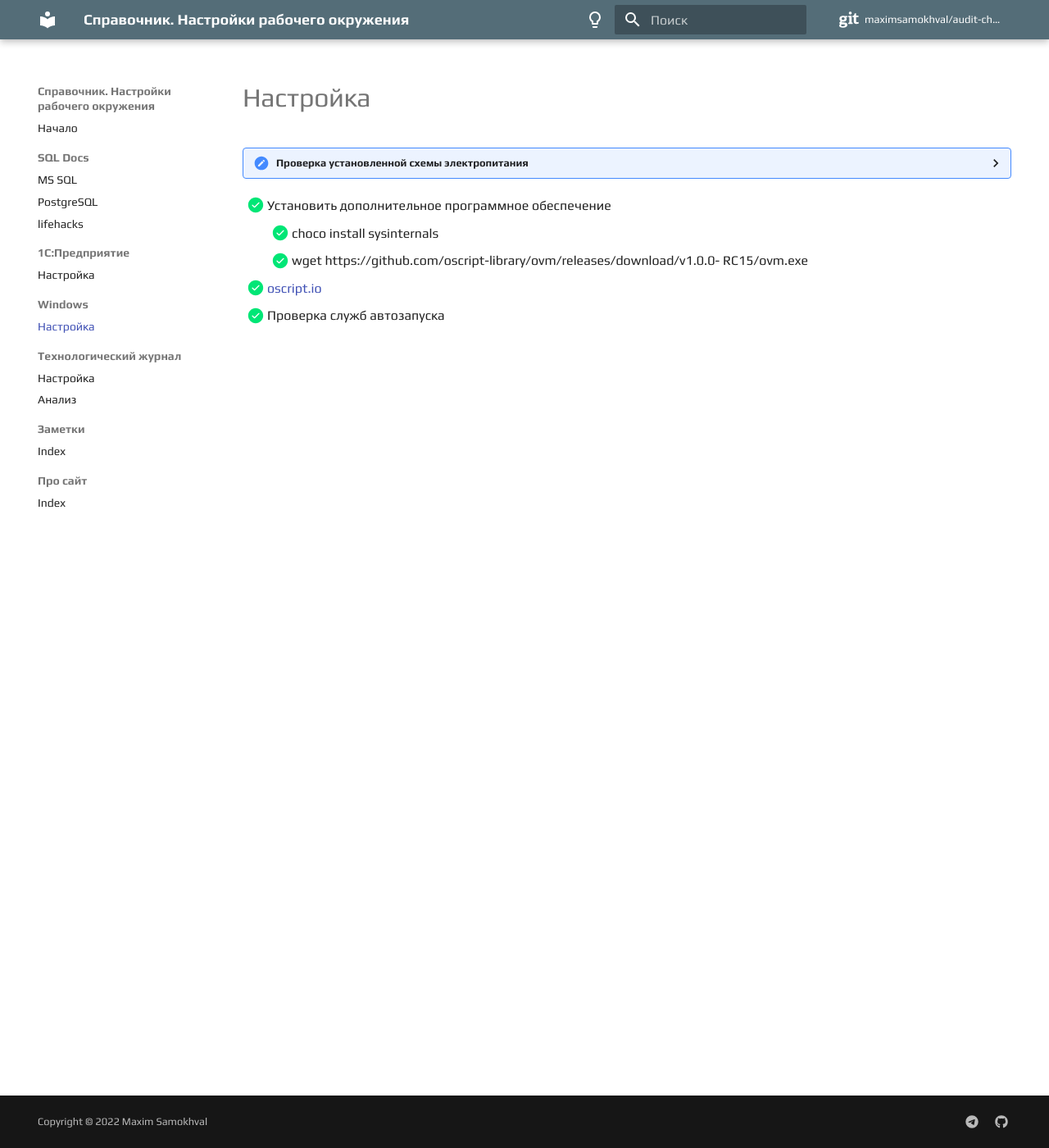
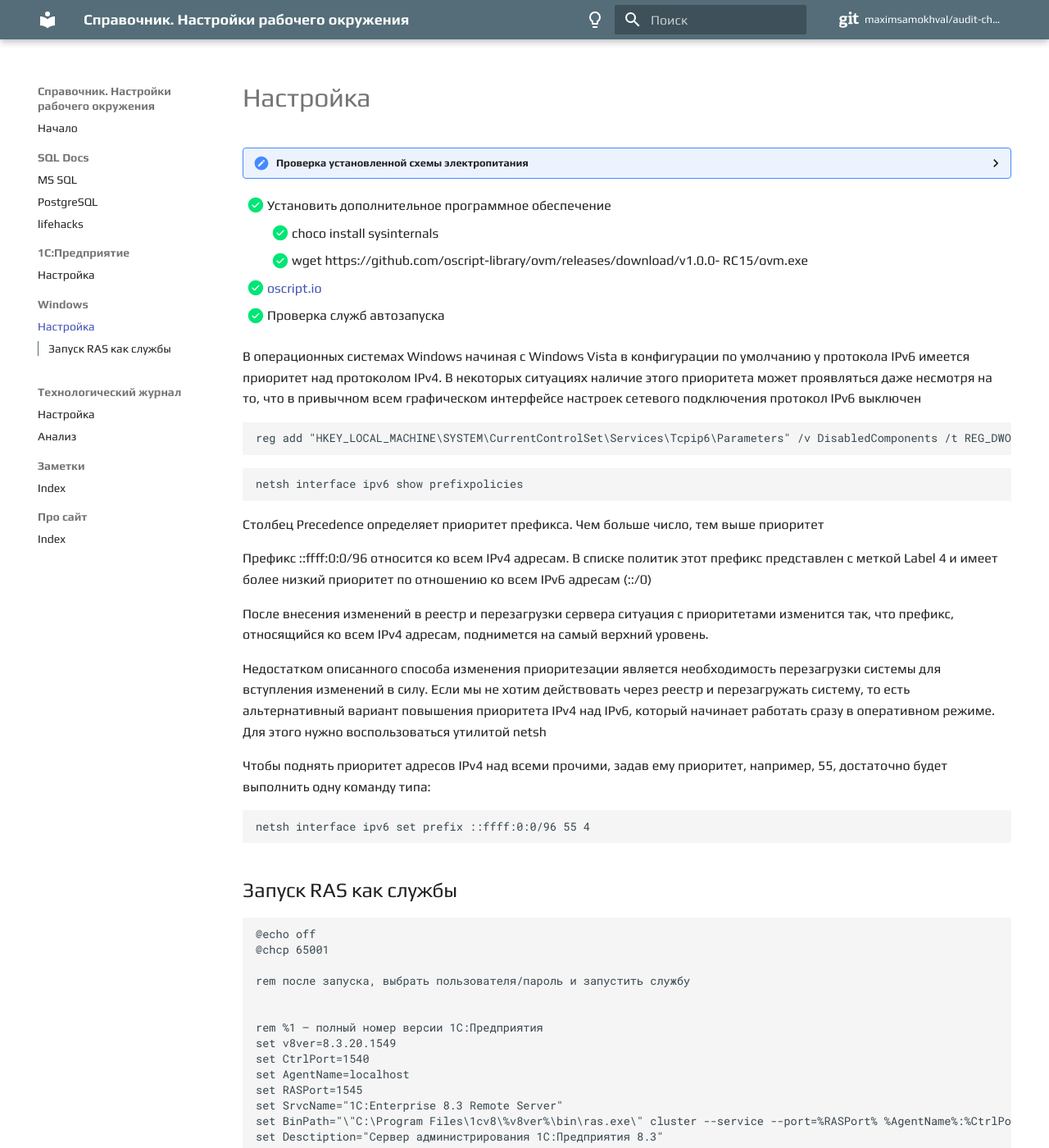
Before and after one commit to maximsamokhval/audit-checklist, an MkDocs documentation site: the page built from docs/Windows/index.md, in a window 1280 px wide and 1400 px high. Shown: the whole window at 82% size. Built offline with MkDocs 1.6.1 and Material for MkDocs 9.7.7, drawn with Linux system fonts in a browser that asks for light colours; comment, search, counter and statistics services are not loaded; some of the changed text lies outside the part shown.

Commit message:
win - настройки

````diff
--- a/docs/Windows/index.md
+++ b/docs/Windows/index.md
@@ -15,3 +15,61 @@
 - [x] [oscript.io](https://oscript.io/downloads)
 
 - [x] Проверка служб автозапуска
+
+
+В операционных системах Windows начиная с Windows Vista в конфигурации по умолчанию у протокола IPv6 имеется приоритет над протоколом IPv4. В некоторых ситуациях наличие этого приоритета может проявляться даже несмотря на то, что в привычном всем графическом интерфейсе настроек сетевого подключения протокол IPv6 выключен
+
+``` cmd
+
+reg add "HKEY_LOCAL_MACHINE\SYSTEM\CurrentControlSet\Services\Tcpip6\Parameters" /v DisabledComponents /t REG_DWORD /d 0x20 /f
+
+```
+
+``` cmd
+netsh interface ipv6 show prefixpolicies
+```
+
+
+
+Столбец Precedence определяет приоритет префикса. Чем больше число, тем выше приоритет
+
+Префикс ::ffff:0:0/96 относится ко всем IPv4 адресам. В списке политик этот префикс представлен с меткой Label 4 и имеет более низкий приоритет по отношению ко всем IPv6 адресам (::/0)
+
+После внесения изменений в реестр и перезагрузки сервера ситуация с приоритетами изменится так, что префикс, относящийся ко всем IPv4 адресам, поднимется на самый верхний уровень.
+
+
+Недостатком описанного способа изменения приоритезации является необходимость перезагрузки системы для вступления изменений в силу. Если мы не хотим действовать через реестр и перезагружать систему, то есть альтернативный вариант повышения приоритета IPv4 над IPv6, который начинает работать сразу в оперативном режиме. Для этого нужно воспользоваться утилитой netsh
+
+Чтобы поднять приоритет адресов IPv4 над всеми прочими, задав ему приоритет, например, 55, достаточно будет выполнить одну команду типа:
+
+
+``` cmd
+
+netsh interface ipv6 set prefix ::ffff:0:0/96 55 4
+
+```
+
+## Запуск RAS как службы
+
+
+``` cmd
+
+@echo off
+@chcp 65001
+
+rem после запуска, выбрать пользователя/пароль и запустить службу
+
+
+rem %1 – полный номер версии 1С:Предприятия
+set v8ver=8.3.20.1549
+set CtrlPort=1540
+set AgentName=localhost
+set RASPort=1545
+set SrvcName="1C:Enterprise 8.3 Remote Server"
+set BinPath="\"C:\Program Files\1cv8\%v8ver%\bin\ras.exe\" cluster --service --port=%RASPort% %AgentName%:%CtrlPort%"
+set Desctiption="Сервер администрирования 1С:Предприятия 8.3"
+rem sc stop %SrvcName%
+rem sc delete %SrvcName%
+sc create %SrvcName% binPath= %BinPath% start= auto displayname= %Desctiption%
+
+```
````
Also changed, not shown: docs/TechJournal/index.md (+35 -0 lines).
